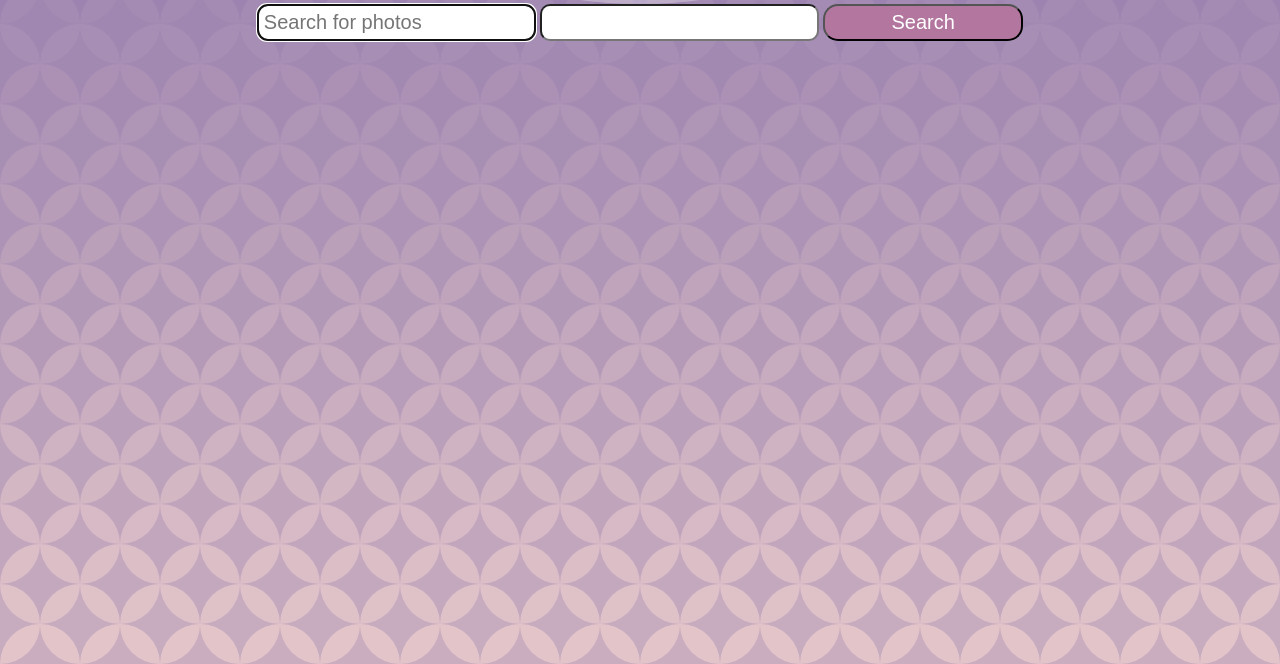
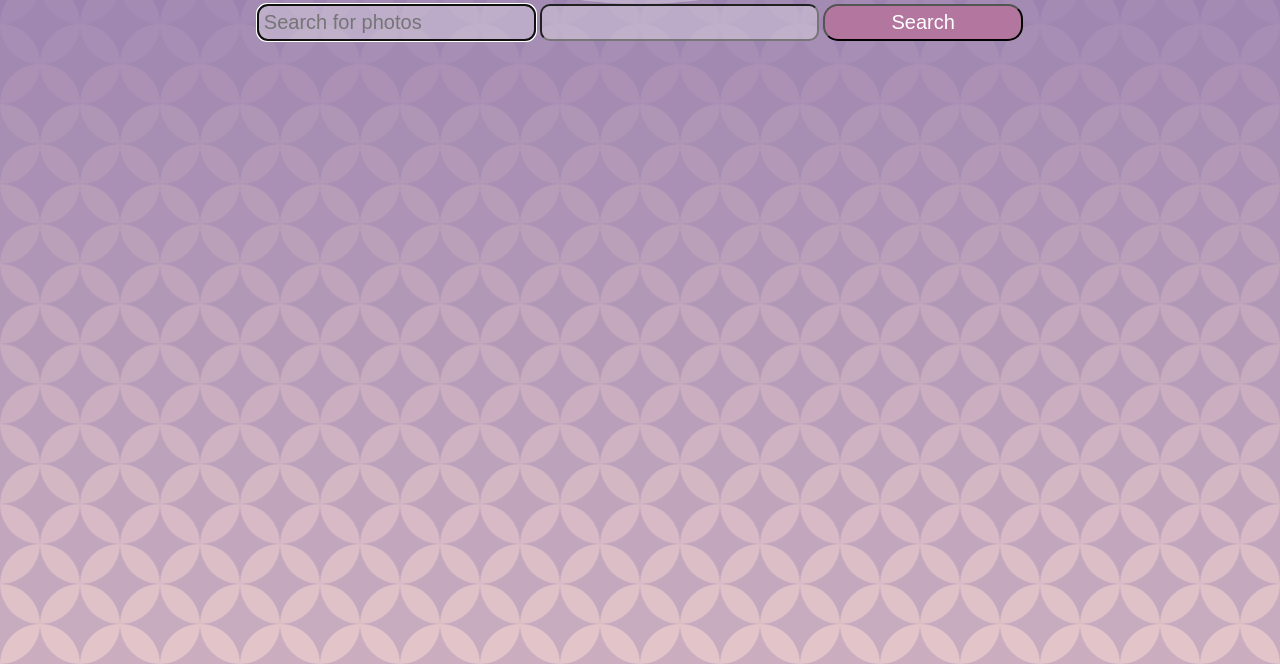
Before and after one commit to AlsolwiAisha/ImagesViewr, a plain HTML site: page index.html in a window 1280 px wide. Shown: the part 136-800 px from the top of the page. Drawn offline with Linux system fonts and the light colour scheme; no server answers.

Commit message:
update Inputs

```diff
--- a/Css/style.css
+++ b/Css/style.css
@@ -43,6 +43,7 @@ body {background-color: #957DAD;
       font-size: 20px;
       padding: 5px;
       border-radius: 10px;
+      background: rgba(255,255,255, 0.3);
 }
 #srch{
     width: 200px;
```
